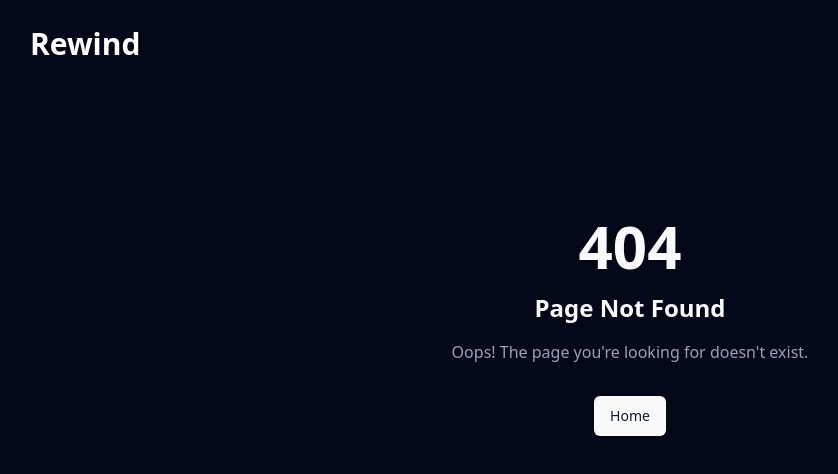
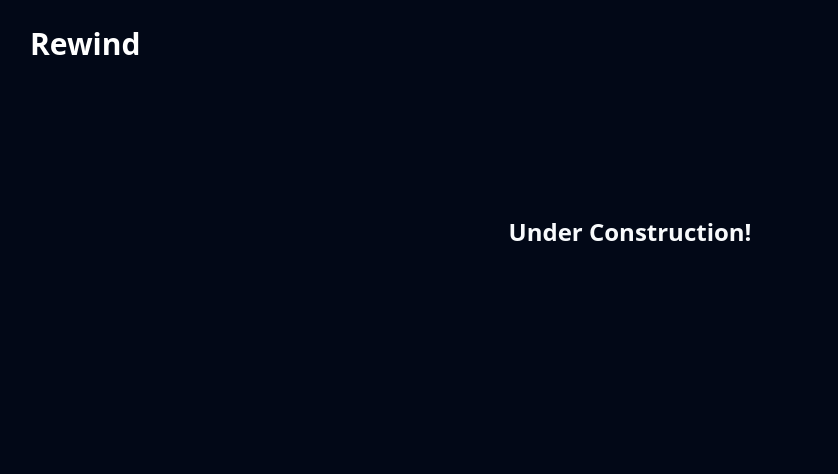
Before and after one commit to FoRVaiS/cs-rewind, a React (Vite) app in the folder apps/frontend/: page /dashboard in a window 1280 px wide. Before the commit this address had no page. Shown: the top 474 px of the page, without its empty margins (10-848 px from the left). Built offline with nearby package versions, Linux system fonts and the light colour scheme.

Commit message:
feat(frontend): create placeholder dashboard page

```diff
--- a/apps/frontend/src/main.tsx
+++ b/apps/frontend/src/main.tsx
@@ -12,6 +12,7 @@ import Login from './pages/Login/Login.tsx';
 import NotFound from './pages/404.tsx';
 
 import './index.scss';
+import Dashboard from './pages/Dashboard/Dashboard.tsx';
 
 const container = document.getElementById('_react_root')!;
 const root = ReactDOM.createRoot(container);
@@ -32,6 +33,10 @@ const router = createBrowserRouter([
     element: <Header><Login /></Header>,
   },
   {
+    path: '/dashboard',
+    element: <Header><Dashboard /></Header>,
+  },
+  {
     path: '*',
     element: <Header><NotFound /></Header>,
   },
--- /dev/null
+++ b/apps/frontend/src/pages/Dashboard/Dashboard.tsx
@@ -0,0 +1,11 @@
+function DashboardPage() {
+  return (
+    <main className="min-h-screen bg-background">
+      <div className="flex flex-col items-center justify-center mt-32 text-foreground">
+        <h1 className="text-2xl font-bold">Under Construction!</h1>
+      </div>
+    </main>
+  );
+}
+
+export default DashboardPage;
```
